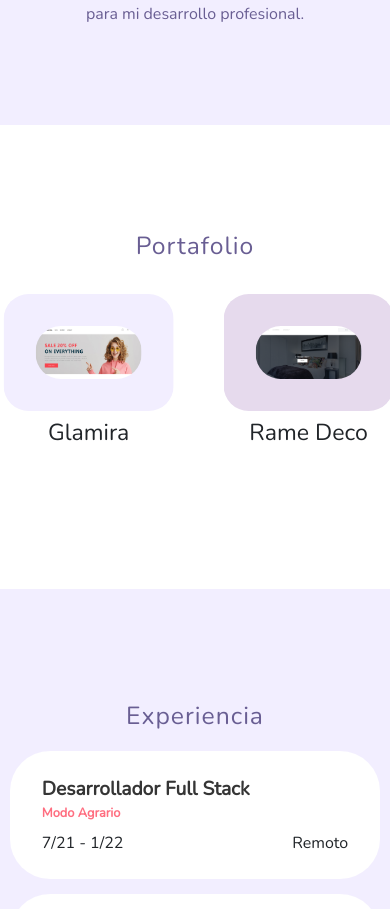
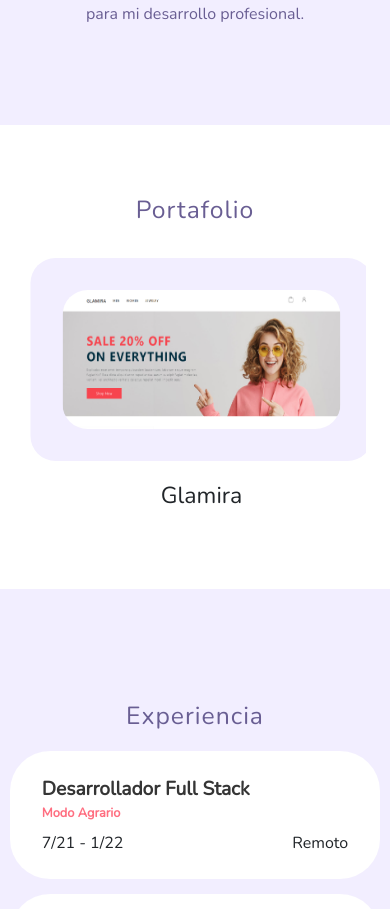
Before and after one commit to matias798/portfolio-nextjs, a Next.js app: page / in a window 390 px wide. Shown: the part 788-1697 px from the top of the page. Built offline with nearby package versions, Linux system fonts and the light colour scheme.

Commit message:
Added ➕
now it will display only one swipe card on mobile and 2 on pc

```diff
--- a/components/Projects.js
+++ b/components/Projects.js
@@ -10,9 +10,15 @@ import Styles from "./../styles/Project.module.css";
 // Data
 import { projects } from "./../helpers/Data/Projects";
 
+const isMobile = () => {
+  if (typeof window !== "undefined") {
+    return window.innerWidth < 768;
+  }
+};
+
 const Projects = () => {
   return (
-    <div className={Styles.Bg}>
+    <div className={`${Styles.Bg} p-4`}>
       <h2 className="text-center pb-4">Portafolio</h2>
 
       <Swiper
@@ -26,7 +32,7 @@ const Projects = () => {
           clickable: true,
         }}
         spaceBetween={50}
-        slidesPerView={2}
+        slidesPerView={isMobile?.() ? 1 : 2}
         className="container"
       >
         {projects.map((item) => (
@@ -49,7 +55,7 @@ const Projects = () => {
                 placeholder="blur"
               />
             </div>
-            <h3 className="mt-2">{item.title}</h3>
+            <h3 className={Styles.Title}>{item.title}</h3>
             <p className={Styles.Subtitle}>{item.subtitle}</p>
           </SwiperSlide>
         ))}
```
